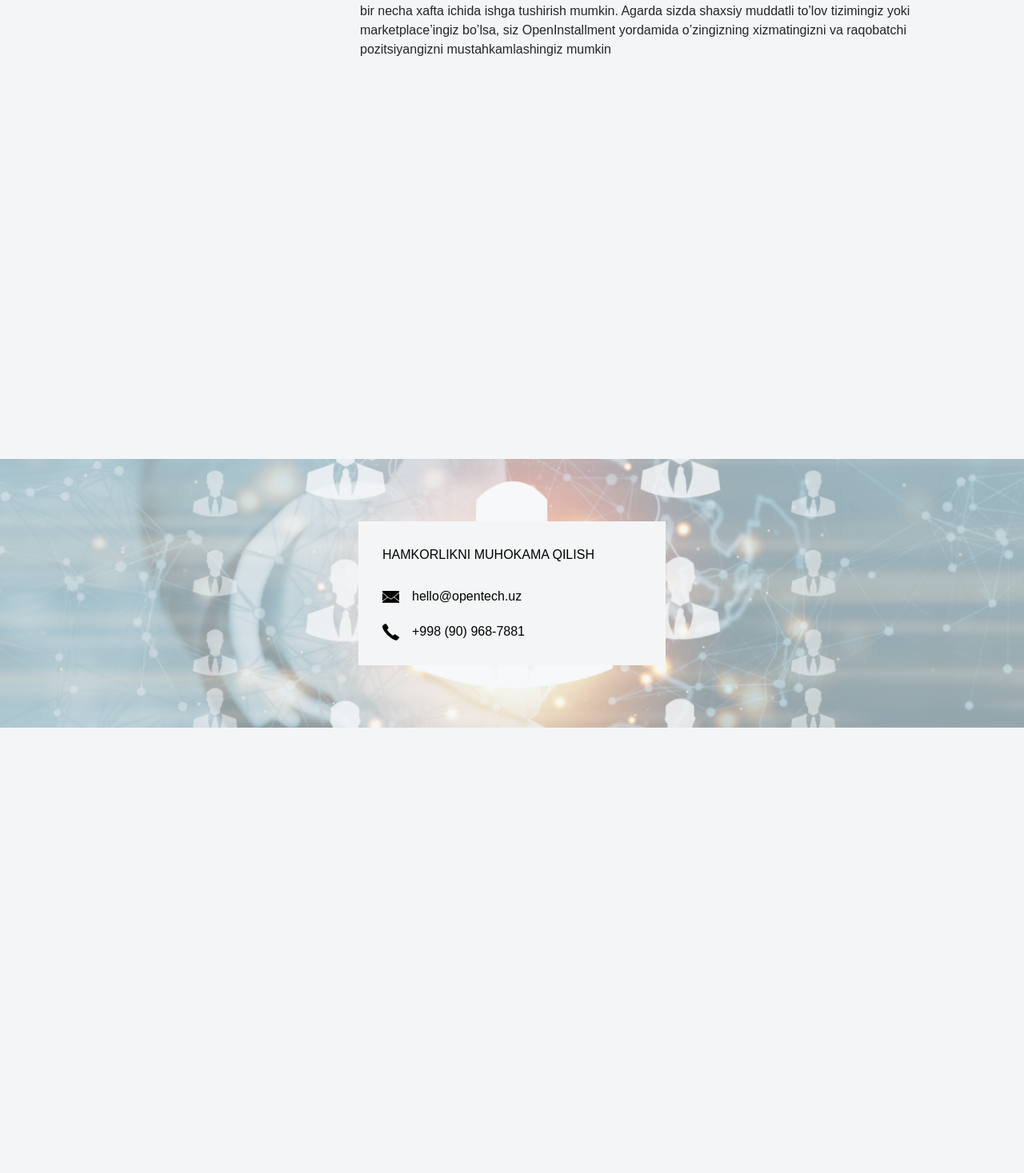
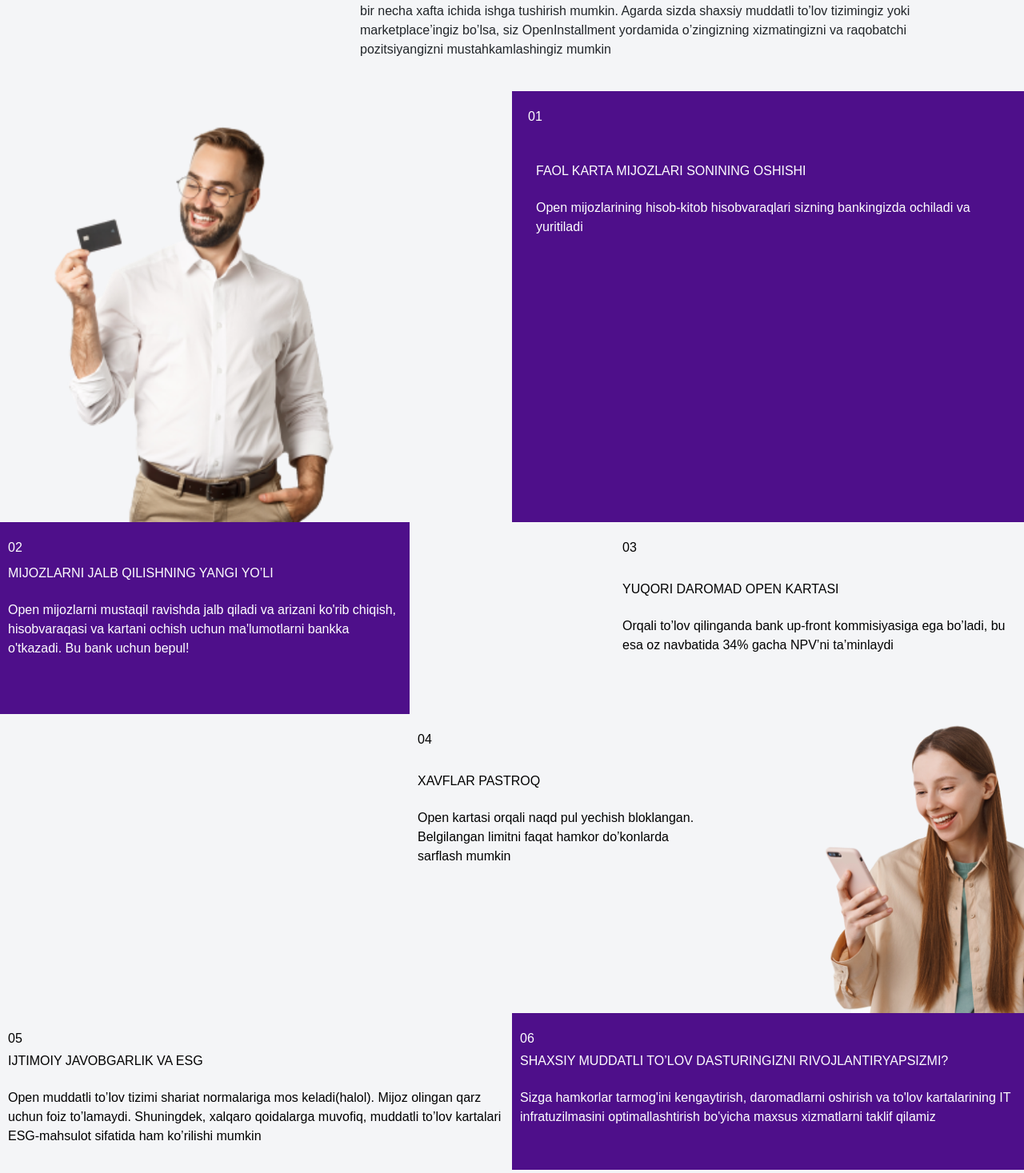
Before and after one commit to RamazonovDeveloper/OpenRassrochkaNew, a React (Create React App) app: page / in a window 1280 px wide. Shown: the part 4123-5590 px from the top of the page at 80% size. Before the commit the page ends 5033 px from the top, so only its background shows below. Built offline with nearby package versions, Linux system fonts and the light colour scheme.

Commit message:
Bank items created

```diff
--- a/src/App.js
+++ b/src/App.js
@@ -9,6 +9,9 @@
 import message from "./assets/message.png";
 import phone from "./assets/call.png";
 import karta from "./assets/karta.png";
+
+import bank1 from './assets/bankImg1.png'
+import bank2 from './assets/bankImg2.png'
 
 import { data } from "./data";
 
@@ -292,9 +295,7 @@
           </p>
         </div> */}
       </div>
-{/* <p className="leading-[18px] xs:text-sm sm:text-base sm:w-5/6 sm:ml-auto md:w-1/2">
-            {itemText}
-          </p> */}
+
       <div className="relative md:mb-20 lg:mb-[400px] xl:mb-[450px]">
         <div className="container">
           <SerciseItemTemplate itemNum={"07"} itemTitle={langData.service_item7_title} itemText={langData.service_item7_text}/>
@@ -382,9 +383,66 @@
         </div>
       </div>
 
+      {/* BANK SECTION ITEM 1 */}
+
+      <div className=" mt-10 ">
+        {/* BANK CARD 1 */}
+        {/* sm:mr-0 sm:w-11/12 md:w-9/12 lg:w-8/12 */}
+        <div className="md:flex md:align-bottom md:flex-row-reverse justify-between">
+          <div className="xs:w-[96%] md:w-1/2 lg:w xs:ml-auto bg-main_color xs:py-[74px] xs:px-2.5 sm:px-5 md:px-[30px] md:py-[90px] text-white text-base relative sm:mr-0 sm:w-11/12 ">
+            <p className="absolute xs:top-5 xs:left-2.5 md:left-5 xl:left-[30px] xl:top-[35px] ">01</p>
+            <h1 className="uppercase leading-[20px] mb-4">{langData.banks_item1_title}</h1>
+            <p>{langData.banks_item1_text}</p>
+          </div>
+          <img className="md:w-1/2" src={bank1} alt="" />
+        </div>
+
+        <div className="md:flex lg:justify-start">
+          {/* BANK CARD 2 */}
+          <div className="xs:py-[54px] md:w-1/2 lg:w-[40%] xs:px-2.5 xs:text-black text-base relative sm:bg-main_color sm:text-white sm:w-11/12">
+            <p className="absolute top-5 left-2.5 ">02</p>
+            <h1 className="uppercase leading-[20px] mb-4 ">{langData.banks_item2_title}</h1>
+            <p>{langData.banks_item2_text}</p>
+          </div>
+
+          {/* BANK CARD 3 */}
+          <div className="w-[96%] md:w-1/2 lg:w-[40%] ml-auto xs:bg-main_color xs:py-[74px] xs:px-2.5 xs:text-white text-base relative sm:w-11/12 sm:bg-transparent sm:text-black">
+            <p className="absolute top-5 left-2.5">03</p>
+            <h1 className="uppercase leading-[20px] mb-4">{langData.banks_item3_title}</h1>
+            <p>{langData.banks_item3_text}</p>
+          </div>
+        </div>
+
+        {/* BANK CARD 4 */}
+        <div className="md:flex lg:w-[60%] lg:ml-auto justify-between">
+          <div className="xs:py-[74px] md:w-1/2 xs:px-2.5 text-black text-base relative">
+            <p className="absolute top-5 left-2.5">04</p>
+            <h1 className="uppercase leading-[20px] mb-4">{langData.banks_item4_title}</h1>
+            <p>{langData.banks_item4_text}</p>
+          </div>
+          <img className=" md:w-1/2" src={bank2} alt="" />
+        </div>
+
+        <div className="md:flex justify-between">
+          {/* BANK CARD 5 */}
+          <div className="w-[96%] xs:ml-auto sm:mr-auto sm:ml-0 xs:bg-main_color md:bg-transparent xs:pt-[50px] xs:pb-[30px] xs:px-2.5 xs:text-white md:text-black text-base relative sm:w-11/12">
+            <p className="absolute top-5 left-2.5">05</p>
+            <h1 className="uppercase leading-[20px] mb-4">{langData.banks_item5_title}</h1>
+            <p>{langData.banks_item5_text}</p>
+          </div>
+
+          {/* BANK CARD 6 */}
+          <div className="xs:pt-[50px] xs:pb-[30px] xs:px-2.5 md:bg-main_color xs:text-black md:text-white text-base relative sm:ml-auto sm:w-11/12">
+            <p className="absolute top-5 left-2.5">06</p>
+            <h1 className="uppercase leading-[20px] mb-4">{langData.banks_item6_title}</h1>
+            <p>{langData.banks_item6_text}</p>
+          </div>
+        </div>
+
+      </div>
 
       {/* FOOTER SECTION */}
-      <div className="footer mt-[500px] py-[78px]">
+      <div className="footer mt-[100px] py-[78px]">
         <div className="container">
           <div className="bg-gray_light text-black xs:py-8 xs:px-2.5 sm:p-[30px] max-w-sm mx-auto">
             <p className="uppercase font-medium">{langData.decision}</p>
```
Also changed, not shown: src/assets/bankImg1.png (added), src/assets/bankImg2.png (added).
